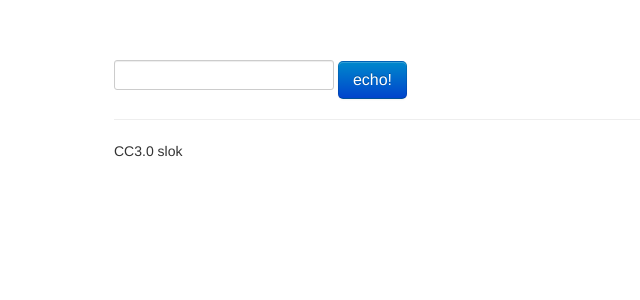
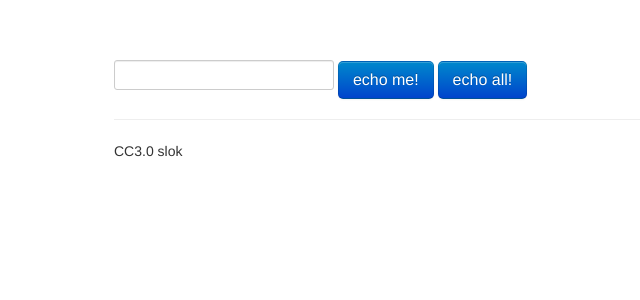
Before and after one commit to slok/django-socketio-example, a Django app: page /playground/echo in a window 1280 px wide. Shown: the top 300 px of the page, without its empty margins (56-696 px from the left). Run offline with Django 3.2, Linux system fonts and the light colour scheme.

Commit message:
Now echo can emit to one or all the connected clients

```diff
--- a/playground/templates/playground/echo.html
+++ b/playground/templates/playground/echo.html
@@ -13,10 +13,17 @@
         });
 
         //set the sender action to the button
-        $('button').click(function(){
+        $('#echo-me-btn').click(function(){
             msg = $.trim($("#echo-text").val());
             if (msg)
-                socket.emit('echo', msg);
+                socket.emit('echo me', msg);
+            $("#echo-text").val('');
+        });
+
+        $('#echo-all-btn').click(function(){
+            msg = $.trim($("#echo-text").val());
+            if (msg)
+                socket.emit('echo all', msg);
             $("#echo-text").val('');
         });
 
@@ -28,6 +35,7 @@
 
 <form>
     <input id="echo-text" type="text" />
-    <button class="btn btn-large btn-primary" type="button">echo!</button>
+    <button id="echo-me-btn" class="btn btn-large btn-primary" type="button">echo me!</button>
+    <button id="echo-all-btn"class="btn btn-large btn-primary" type="button">echo all!</button>
 </form>
 {% endblock body %}
```
Also changed, not shown: playground/socketioplayground.py (+8 -2 lines).
